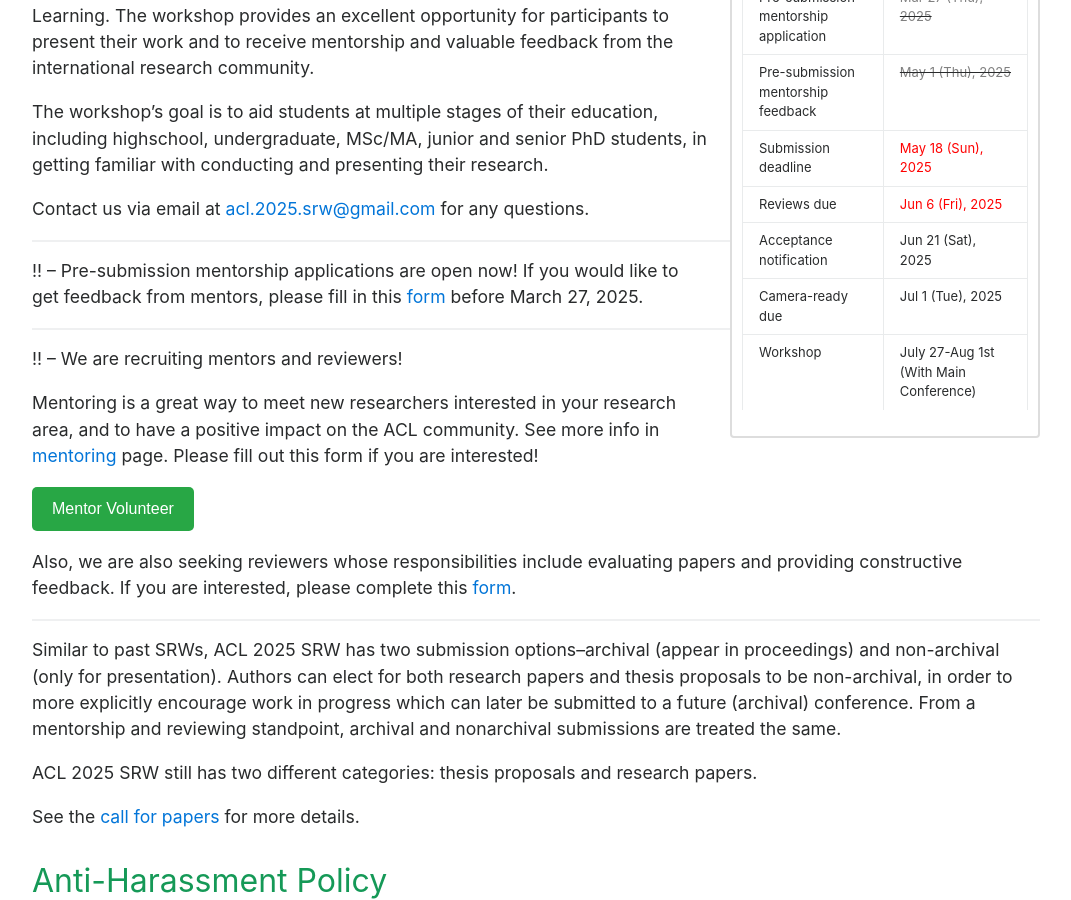
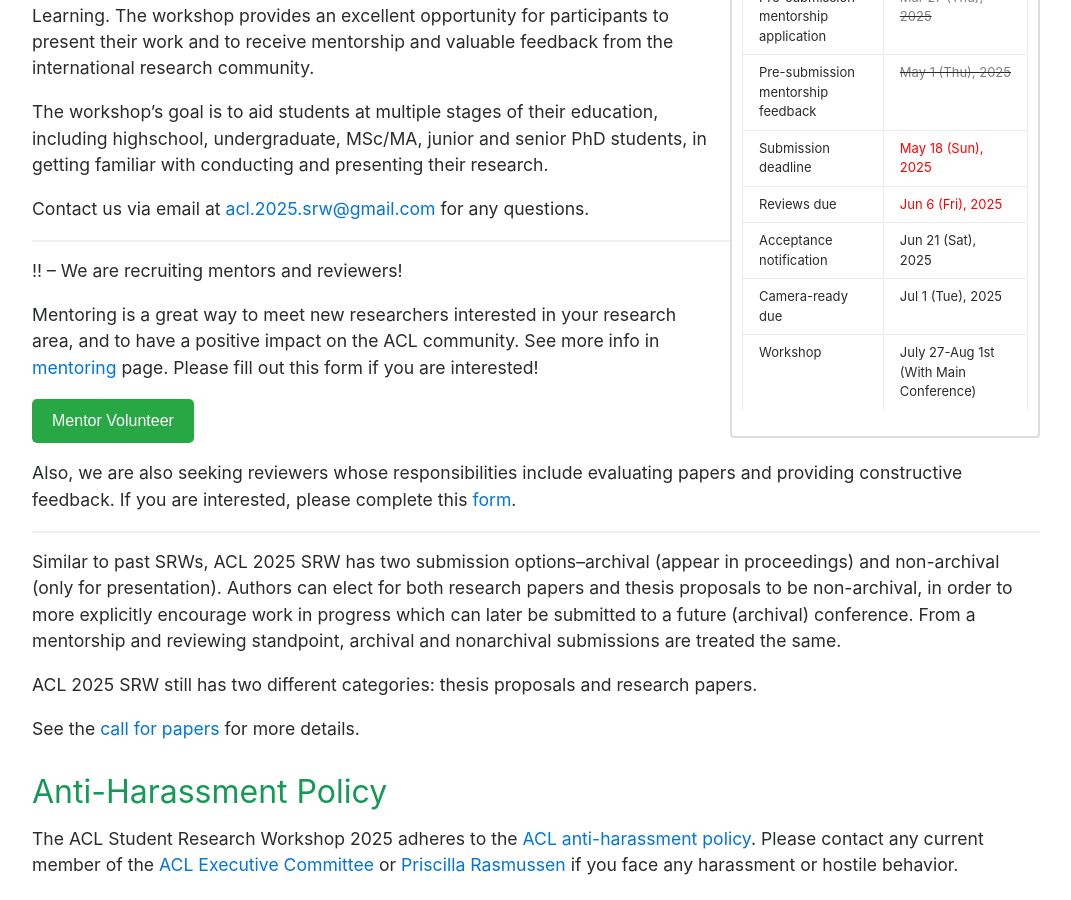
Before and after one commit to acl2025-srw/acl2025-srw.github.io, a Jekyll site: the page built from index.md, in a window 1280 px wide and 900 px high, scrolled down 615 px. Shown: the whole window, without its empty margins (104-1175 px from the left). Built offline with Jekyll 4.4.1, drawn with Linux system fonts in a browser that asks for light colours.

Commit message:
index update

```diff
--- a/index.md
+++ b/index.md
@@ -20,9 +20,9 @@
 <!-- Get connected with us on [Twitter](https://twitter.com/acl_srw). -->
 
 <!-- Note below is outdated, and we will update soon! -->
-----
+<!-- ----
 !! -- Pre-submission mentorship applications are open now!
-If you would like to get feedback from mentors, please fill in this [form](https://docs.google.com/forms/d/e/1FAIpQLSecnxBYtvjJnZ2NdvAxB84q6RRBK97pbUXsaj14AdOC71ZLTA/viewform?usp=dialog) before March 27, 2025.
+If you would like to get feedback from mentors, please fill in this [form](https://docs.google.com/forms/d/e/1FAIpQLSecnxBYtvjJnZ2NdvAxB84q6RRBK97pbUXsaj14AdOC71ZLTA/viewform?usp=dialog) before March 27, 2025. -->
 
 ----
 !! -- We are recruiting mentors and reviewers!
```
